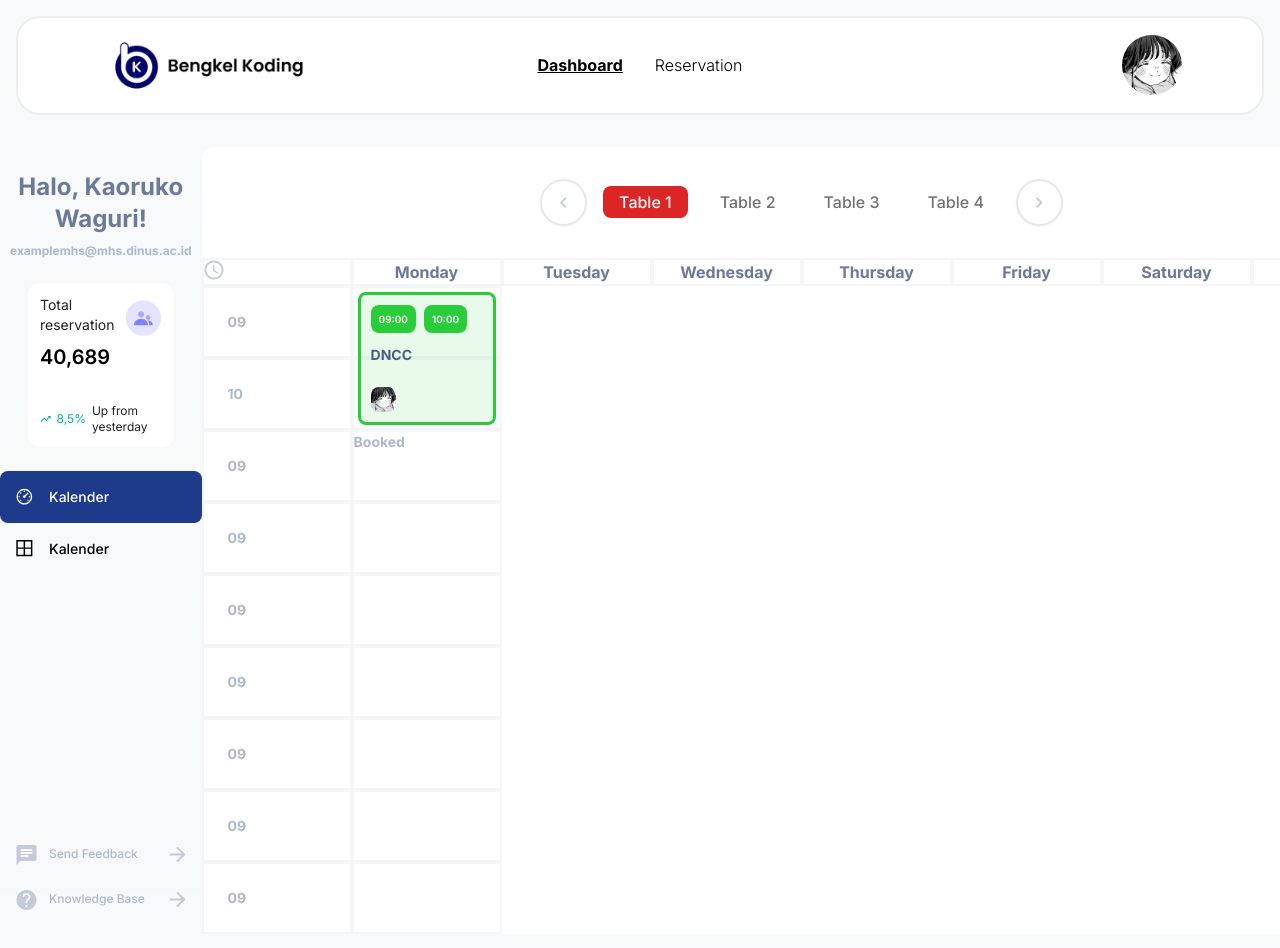
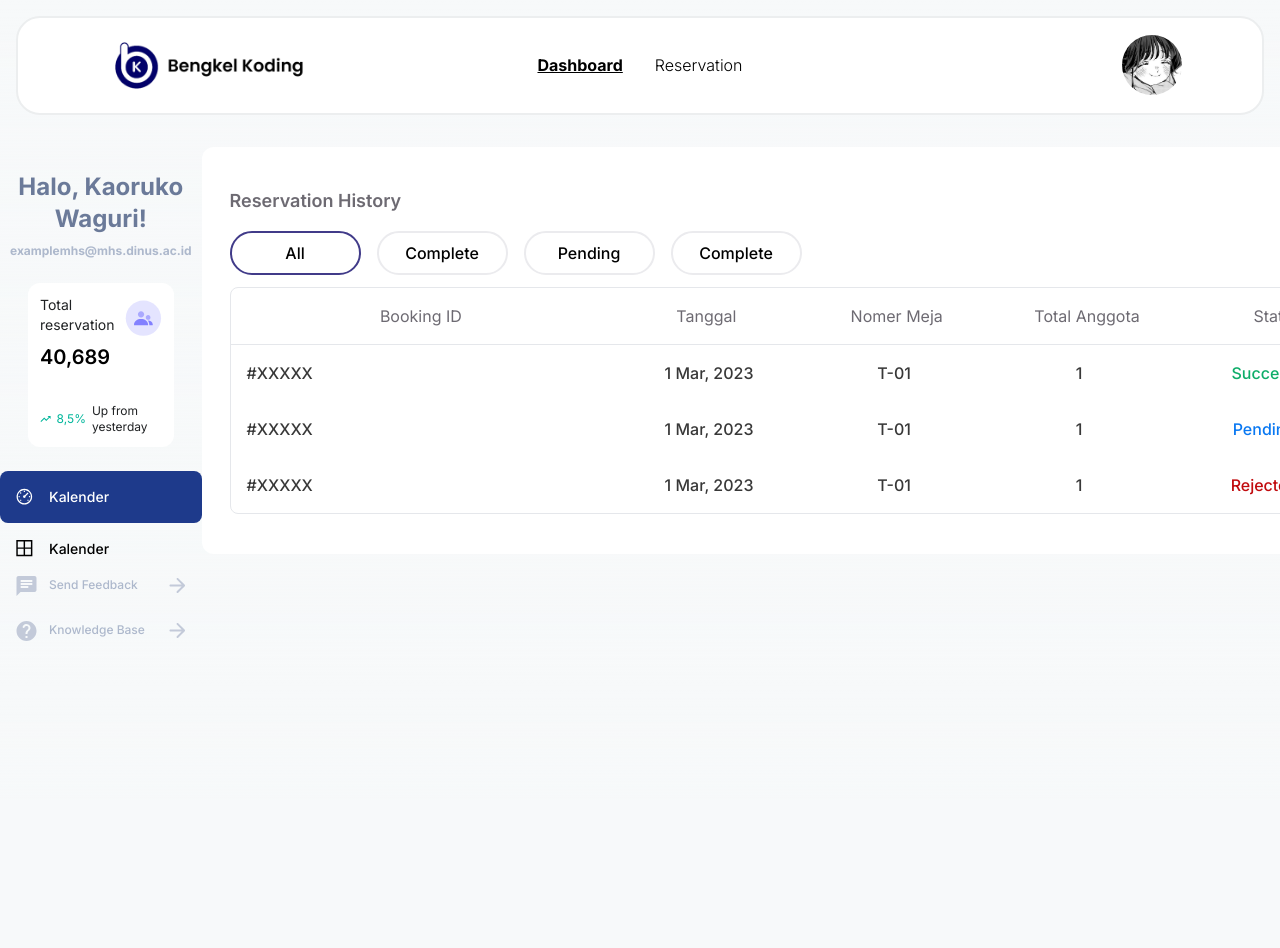
Before and after one commit to WibowoMulyo/bengkod-frontend-reservation, a Next.js app: page /dashboard in a window 1280 px wide. Shown: the top 948 px of the page. After the commit the page ends 800 px from the top, so only its background shows below. Built offline with nearby package versions, Linux system fonts and the light colour scheme.

Commit message:
Add table

```diff
--- a/src/app/component/calendar/Calendar2.tsx
+++ b/src/app/component/calendar/Calendar2.tsx
@@ -52,42 +52,42 @@ const Calendar: React.FC<CalendarProps> = ({ events, weekDates }) => {
 
 
       <div className="grid grid-cols-8">
-        <div className="col-span-1 border-2 border-[#F5F6F7]">
+        <div className="col-span-1 border-2 border-[#F5F6F7] p-6">
           <svg width="20" height="20" viewBox="0 0 21 21" fill="none" xmlns="http://www.w3.org/2000/svg">
             <path fill-rule="evenodd" clip-rule="evenodd" d="M10.49 0.5C4.97 0.5 0.5 4.98 0.5 10.5C0.5 16.02 4.97 20.5 10.49 20.5C16.02 20.5 20.5 16.02 20.5 10.5C20.5 4.98 16.02 0.5 10.49 0.5ZM10.5 18.5C6.08 18.5 2.5 14.92 2.5 10.5C2.5 6.08 6.08 2.5 10.5 2.5C14.92 2.5 18.5 6.08 18.5 10.5C18.5 14.92 14.92 18.5 10.5 18.5ZM10.28 5.5H10.22C9.82 5.5 9.5 5.82 9.5 6.22V10.94C9.5 11.29 9.68 11.62 9.99 11.8L14.14 14.29C14.48 14.49 14.92 14.39 15.12 14.05C15.33 13.71 15.22 13.26 14.87 13.06L11 10.76V6.22C11 5.82 10.68 5.5 10.28 5.5Z" fill="#C3CAD9" />
           </svg>
         </div>
-        <div className="col-span-1 border-2 border-[#F5F6F7]">
+        <div className="col-span-1 border-2 border-[#F5F6F7] p-6">
           <div className="h-full flex items-center justify-center">
             <h1 className='text-[#6B7A99] font-bold my-auto'>Monday</h1>
           </div>
         </div>
-        <div className="col-span-1 border-2 border-[#F5F6F7]">
+        <div className="col-span-1 border-2 border-[#F5F6F7] p-6">
           <div className="h-full flex items-center justify-center">
             <h1 className='text-[#6B7A99] font-bold my-auto'>Tuesday</h1>
           </div>
         </div>
-        <div className="col-span-1 border-2 border-[#F5F6F7]">
+        <div className="col-span-1 border-2 border-[#F5F6F7] p-6">
           <div className="h-full flex items-center justify-center">
             <h1 className='text-[#6B7A99] font-bold my-auto'>Wednesday</h1>
           </div>
         </div>
-        <div className="col-span-1 border-2 border-[#F5F6F7]">
+        <div className="col-span-1 border-2 border-[#F5F6F7] p-6">
           <div className="h-full flex items-center justify-center">
             <h1 className='text-[#6B7A99] font-bold my-auto'>Thursday</h1>
           </div>
         </div>
-        <div className="col-span-1 border-2 border-[#F5F6F7]">
+        <div className="col-span-1 border-2 border-[#F5F6F7] p-6">
           <div className="h-full flex items-center justify-center">
             <h1 className='text-[#6B7A99] font-bold my-auto'>Friday</h1>
           </div>
         </div>
-        <div className="col-span-1 border-2 border-[#F5F6F7]">
+        <div className="col-span-1 border-2 border-[#F5F6F7] p-6">
           <div className="h-full flex items-center justify-center">
             <h1 className='text-[#6B7A99] font-bold my-auto'>Saturday</h1>
           </div>
         </div>
-        <div className="col-span-1 border-2 border-[#F5F6F7]">
+        <div className="col-span-1 border-2 border-[#F5F6F7] p-6">
           <div className="h-full flex items-center justify-center">
             <h1 className='text-[#6B7A99] font-bold my-auto'>Sunday</h1>
           </div>
--- /dev/null
+++ b/src/app/dashboard/history/history.tsx
@@ -0,0 +1,107 @@
+'use client'
+import { useEffect, useState } from "react";
+
+const getData = () => {
+    const [data, setData] = useState([])
+
+    useEffect(() => {
+        async function get() {
+            const get = await fetch('LINK DISINI')
+            setData(await get.json())
+        }
+    }, [])
+}
+
+const renderDisplay = () => {
+    return (
+        <div className="bg-white w-full rounded-xl px-7 py-10">
+            <div className="capitalize text-[#49454F]/[.8] text-lg font-semibold">
+                <h1>reservation history</h1>
+            </div>
+            <div className="flex gap-x-4 w-1/2 flex-row mt-4">
+                <button className="flex-1 rounded-full border-2 border-[#413B89] p-2 font-medium">All</button>
+                <button className="flex-1 rounded-full border-2 border-[#EBEBEE] p-2 font-medium">Complete</button>
+                <button className="flex-1 rounded-full border-2 border-[#EBEBEE] p-2 font-medium">Pending</button>
+                <button className="flex-1 rounded-full border-2 border-[#EBEBEE] p-2 font-medium">Complete</button>
+            </div>
+            <div className="border-[1px] rounded-lg mt-3">
+                <div className="grid grid-cols-6 border-b-[1px] py-4">
+                    <div className="col-span-2 text-center text-[#49454F]/[.8] capitalize">
+                        booking ID
+                    </div>
+                    <div className="col-span-1 text-center text-[#49454F]/[.8] capitalize">
+                        <h1>tanggal</h1>
+                    </div>
+                    <div className="col-span-1 text-center text-[#49454F]/[.8] capitalize">
+                        <h1>nomer meja</h1>
+                    </div>
+                    <div className="col-span-1 text-center text-[#49454F]/[.8] capitalize">
+                        <h1>total anggota</h1>
+                    </div>
+                    <div className="col-span-1 text-center text-[#49454F]/[.8] capitalize">
+                        <h1>status</h1>
+                    </div>
+                </div>
+                <div className="hover:bg-gray-300">
+                    <div className="group grid grid-cols-6 py-4 mx-4">
+                        <div className="col-span-2 text-[#222222]/[.9] font-medium">
+                            <p>#XXXXX</p>
+                        </div>
+                        <div className="col-span-1 text-[#222222]/[.9] text-center font-medium">
+                            <p>1 Mar, 2023</p>
+                        </div>
+                        <div className="col-span-1 text-[#222222]/[.9] text-center font-medium">
+                            <p>T-01</p>
+                        </div>
+                        <div className="col-span-1 text-[#222222]/[.9] text-center font-medium">
+                            <p>1</p>
+                        </div>
+                        <div className="col-span-1 text-[#0EAD69] group-hover:text-black text-center font-medium">
+                            <p>Success</p>
+                        </div>
+                    </div>
+                </div>
+                <div className="hover:bg-gray-300">
+                    <div className="group grid grid-cols-6 py-4 mx-4">
+                        <div className="col-span-2 text-[#222222]/[.9] font-medium">
+                            <p>#XXXXX</p>
+                        </div>
+                        <div className="col-span-1 text-[#222222]/[.9] text-center font-medium">
+                            <p>1 Mar, 2023</p>
+                        </div>
+                        <div className="col-span-1 text-[#222222]/[.9] text-center font-medium">
+                            <p>T-01</p>
+                        </div>
+                        <div className="col-span-1 text-[#222222]/[.9] text-center font-medium">
+                            <p>1</p>
+                        </div>
+                        <div className="col-span-1 text-[#0978F2] group-hover:text-black text-center font-medium">
+                            <p>Pending</p>
+                        </div>
+                    </div>
+                </div>
+                <div className="hover:bg-gray-300">
+                    <div className="group grid grid-cols-6 py-4 mx-4">
+                        <div className="col-span-2 text-[#222222]/[.9] font-medium">
+                            <p>#XXXXX</p>
+                        </div>
+                        <div className="col-span-1 text-[#222222]/[.9] text-center font-medium">
+                            <p>1 Mar, 2023</p>
+                        </div>
+                        <div className="col-span-1 text-[#222222]/[.9] text-center font-medium">
+                            <p>T-01</p>
+                        </div>
+                        <div className="col-span-1 text-[#222222]/[.9] text-center font-medium">
+                            <p>1</p>
+                        </div>
+                        <div className="col-span-1 text-[#C10B0E] group-hover:text-black text-center font-medium">
+                            <p>Rejected</p>
+                        </div>
+                    </div>
+                </div>
+            </div>
+        </div>
+    )
+}
+
+export default renderDisplay;
--- a/src/app/dashboard/page.tsx
+++ b/src/app/dashboard/page.tsx
@@ -1,7 +1,7 @@
 import Image from "next/image";
 import HeaderAuth from "../template/header";
 import Calendar from "../component/calendar/Calendar2";
-
+import History from "../dashboard/history/history";
 const events = [
     { id: 1, title: 'DNCC', startTime: '09:00', endTime: '10:00', participants: ['avatar1.png', 'avatar2.png'], day: 0 },
     { id: 2, title: 'BEM FIK', startTime: '11:00', endTime: '12:00', participants: ['avatar3.png'], day: 1 },
@@ -81,8 +81,11 @@ const renderDisplay = () => {
                         </div>
                     </div>
                 </div>
-                <div className="min-w-[1200px] my-4 mr-4">
+                {/* <div className="min-w-[1200px] my-4 mr-4">
                     <Calendar events={events} weekDates={weekDates} />
+                </div> */}
+                <div className="my-4 mr-4 min-w-[1200px]">
+                    <History/>
                 </div>
             </div>
         </div>
```
